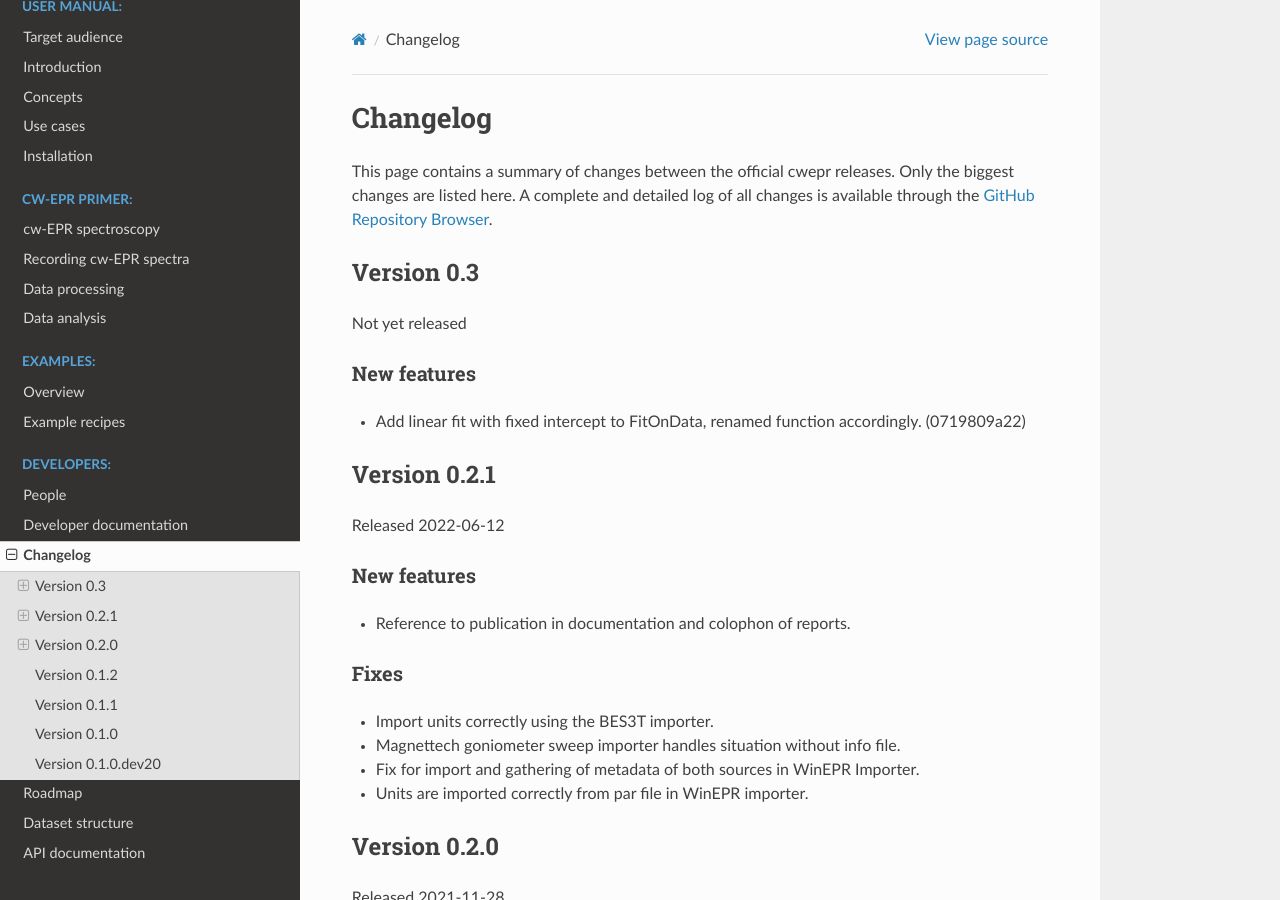
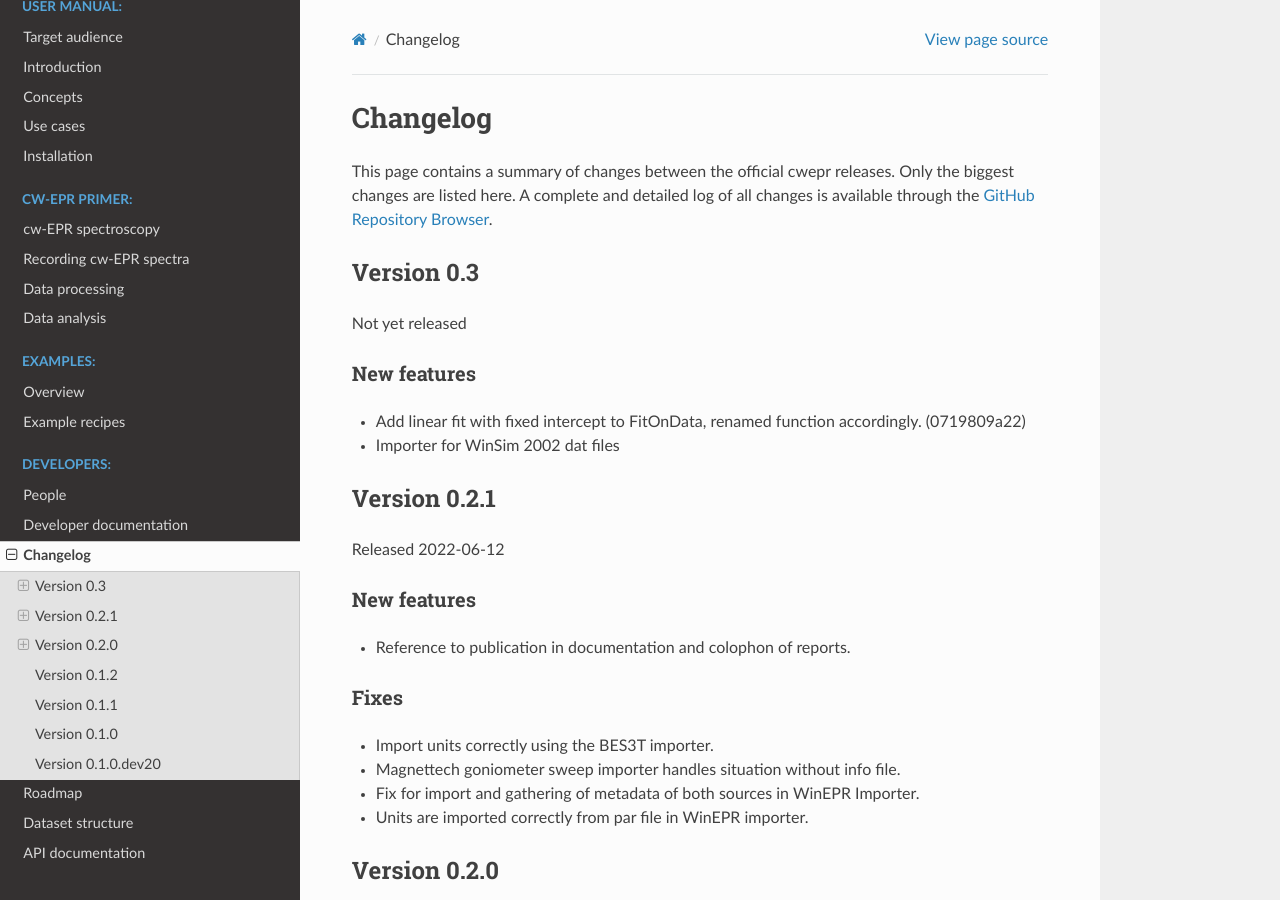
Before and after one commit to tillbiskup/cwepr, a Sphinx documentation site: the page built from docs/changelog.rst, in a window 1280 px wide and 900 px high. Built offline with Sphinx 7.4.7 and the Read the Docs theme 2.0.0, drawn with Linux system fonts in a browser that asks for light colours.

Commit message:
Update changelog

```diff
--- a/docs/changelog.rst
+++ b/docs/changelog.rst
@@ -13,6 +13,7 @@ New features
 ------------
 
 * Add linear fit with fixed intercept to FitOnData, renamed function accordingly. (0719809a22)
+* Importer for WinSim 2002 dat files
 
 
 Version 0.2.1
```
Also changed, not shown: 1 other file.
